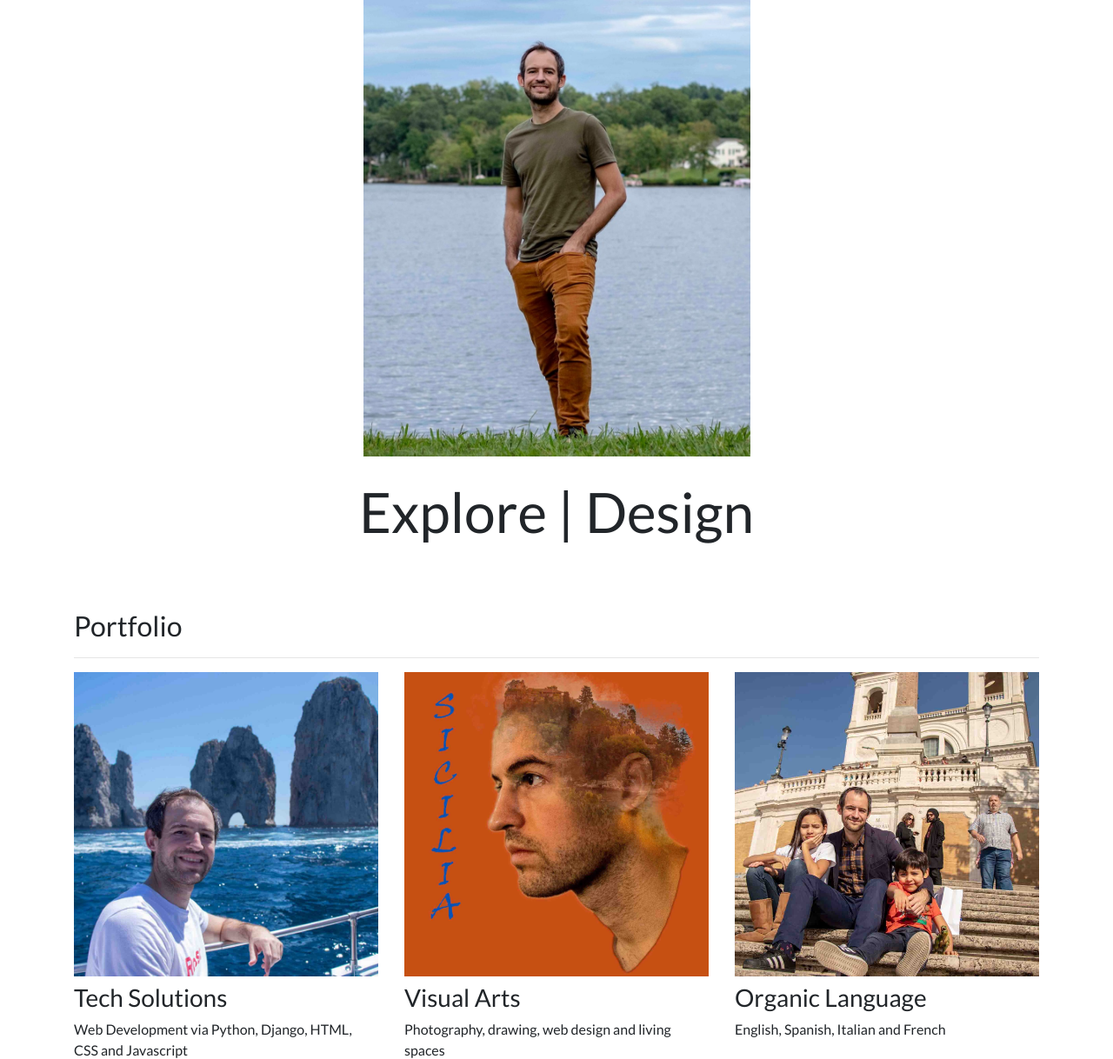
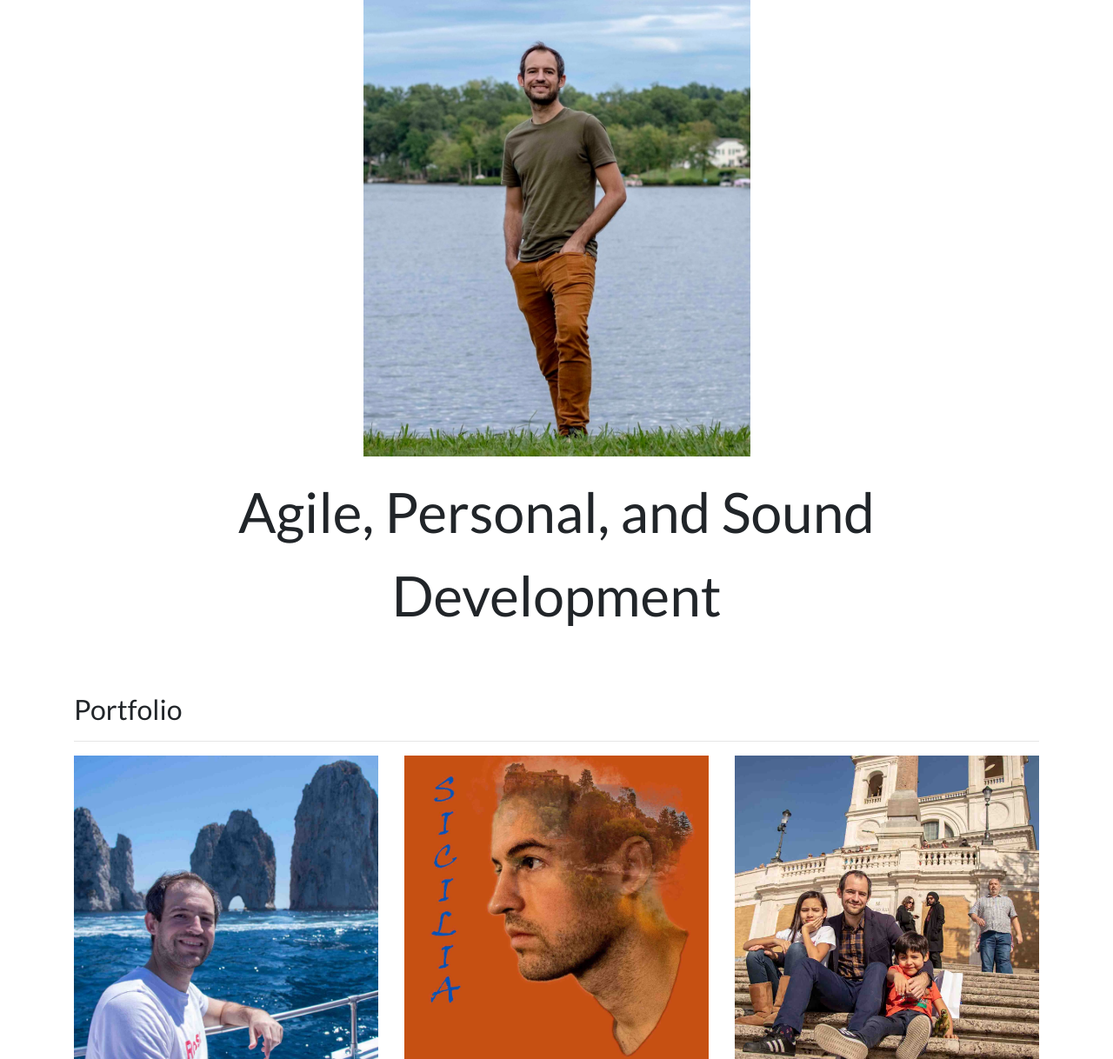
Before and after one commit to BrandonChristian/django3-personal-porfolio, a Django app: page / in a window 1280 px wide. Shown: the part 73-1291 px from the top of the page at 87% size. Run offline with Django 3.2, Linux system fonts and the light colour scheme; data comes from the database, SQL or seed files in the repository; some libraries are stand-ins or nearby versions.

Commit message:
another update

```diff
--- a/portfolio/templates/portfolio/home.html
+++ b/portfolio/templates/portfolio/home.html
@@ -10,7 +10,7 @@
     </div>
     <div class="row justify-content-center my-3">
       <div class="col-md-9 text-center" >
-        <p id="hometext">Explore | Design</p>
+        <p id="hometext">Agile, Personal, and Sound Development</p>
       </div>
     </div>
 
```
